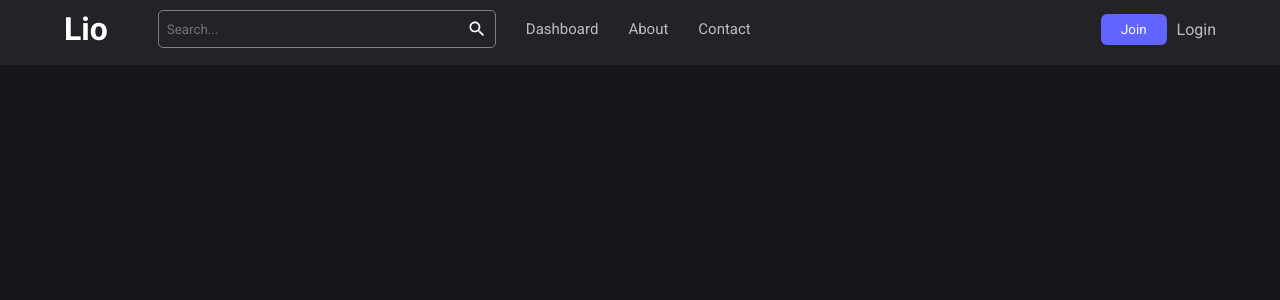
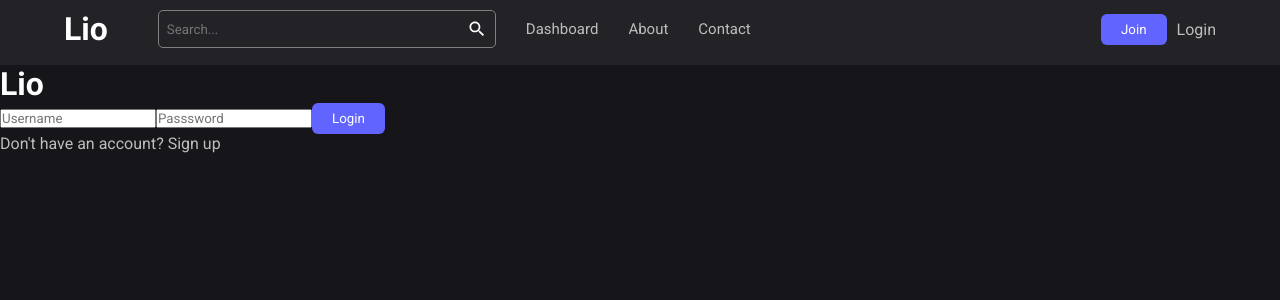
Before and after one commit to Manuel-heav/LIO, a React (Create React App) app in the folder client/: page /login in a window 1280 px wide. Shown: the top 300 px of the page. Built offline with nearby package versions, Linux system fonts and the light colour scheme.

Commit message:
working on login

```diff
--- a/client/src/components/Login.jsx
+++ b/client/src/components/Login.jsx
@@ -3,7 +3,11 @@ import React from 'react'
 const Login = () => {
   return (
     <div className="login">
-
+      <h1>Lio</h1>
+      <input type="text" placeholder="Username" />
+      <input type="password" placeholder="Passsword" />
+      <button>Login</button>
+      <p>Don't have an account? Sign up</p>
     </div>
   )
 }
```
